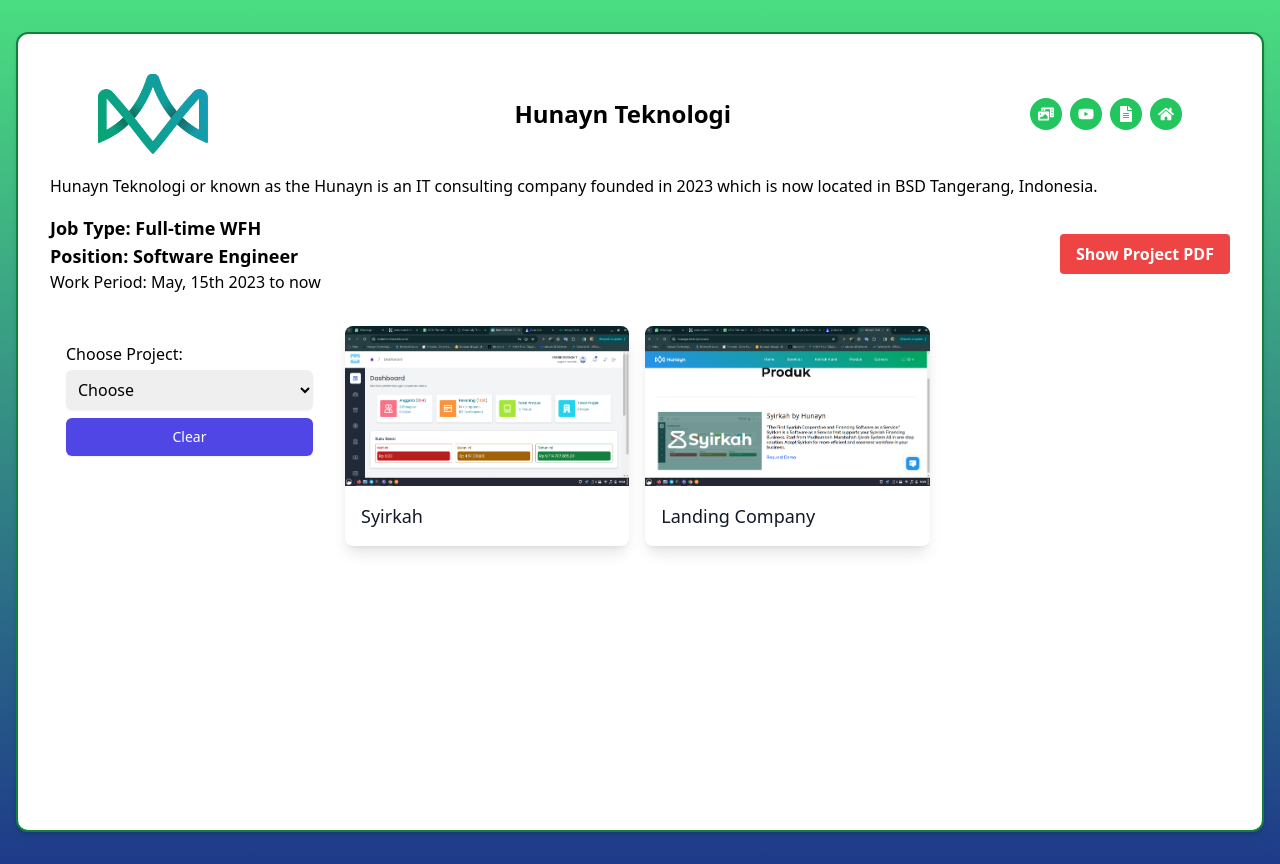
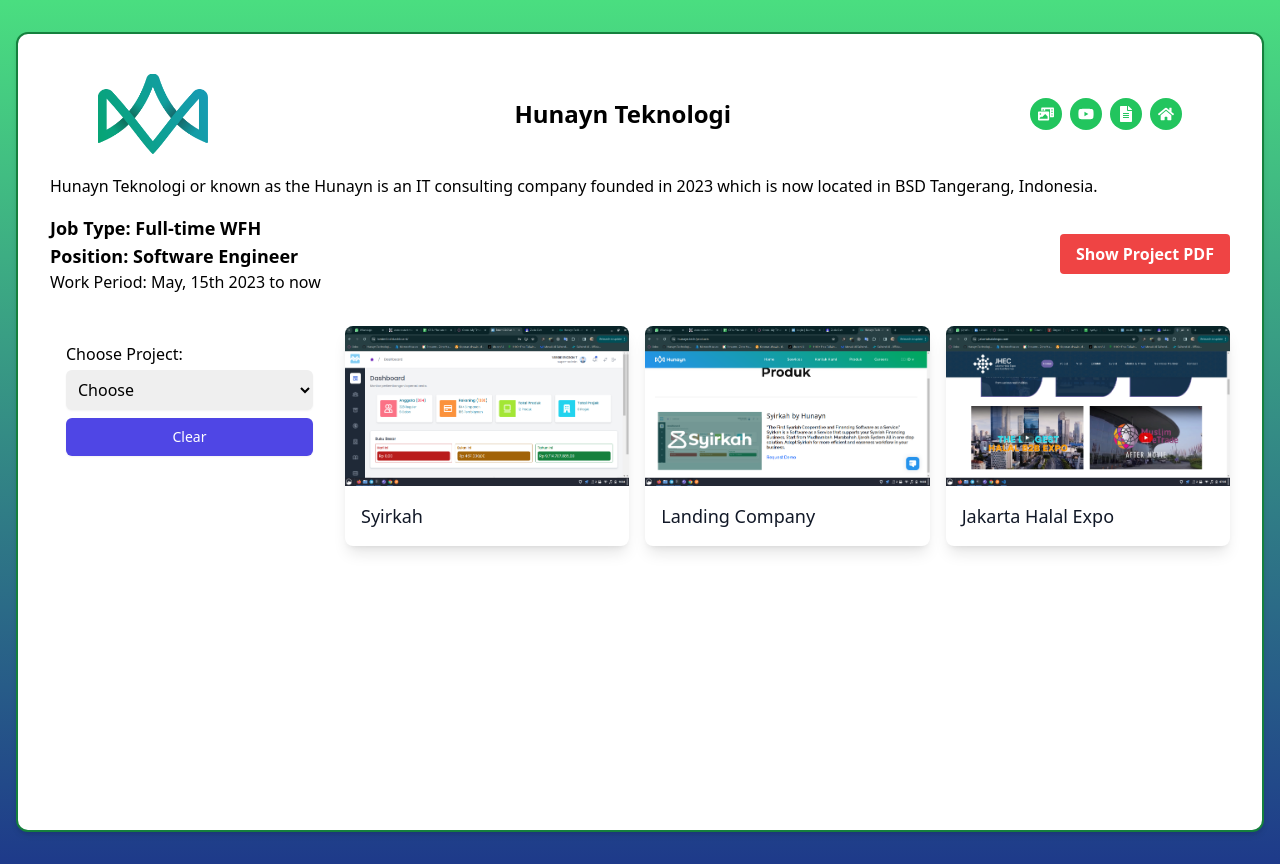
Before and after one commit to programmercintasunnah/zakie, a React (Create React App) app: page /hunayn in a window 1280 px wide. Built offline with nearby package versions, Linux system fonts and the light colour scheme.

Commit message:
project 3 - jakartahalalexpo

```diff
--- a/src/components/Details/Hunayn.js
+++ b/src/components/Details/Hunayn.js
@@ -4,6 +4,7 @@
 import { FaHome, FaFileAlt, FaPhotoVideo, FaYoutube } from "react-icons/fa";
 import Project1 from "../../assets/dashboard-syirkah.png";
 import Project2 from "../../assets/landing-company.png";
+import Project3 from "../../assets/jakarta-halal-expo.png";
 import { motion } from "framer-motion";
 import { useProfile } from "../../context/ProfileContext";
 
@@ -40,6 +41,12 @@
     title: "Landing Company",
     description: "using svelte js",
     imageUrl: Project2,
+  },
+  {
+    id: "project3",
+    title: "Jakarta Halal Expo",
+    description: "using svelte js",
+    imageUrl: Project3,
   },
 ];
 
```
Also changed, not shown: src/assets/jakarta-halal-expo.png (added).
